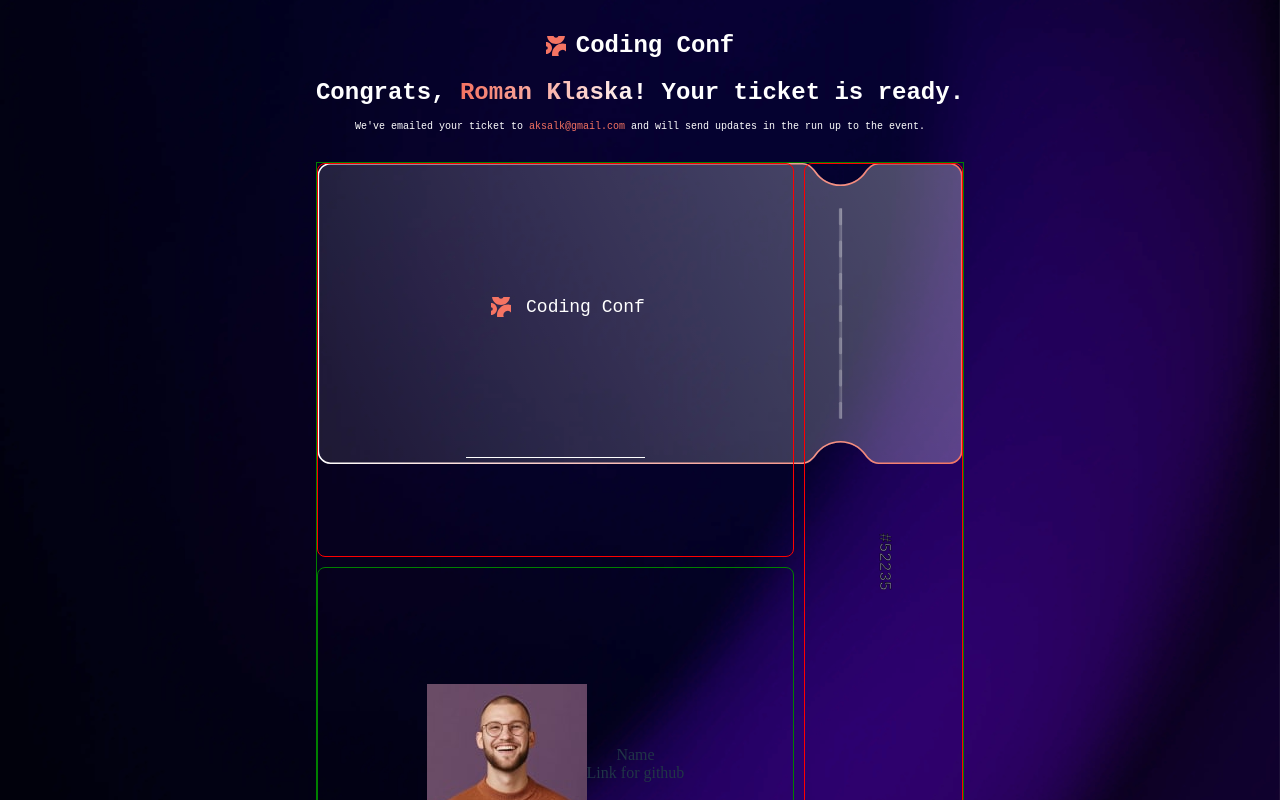
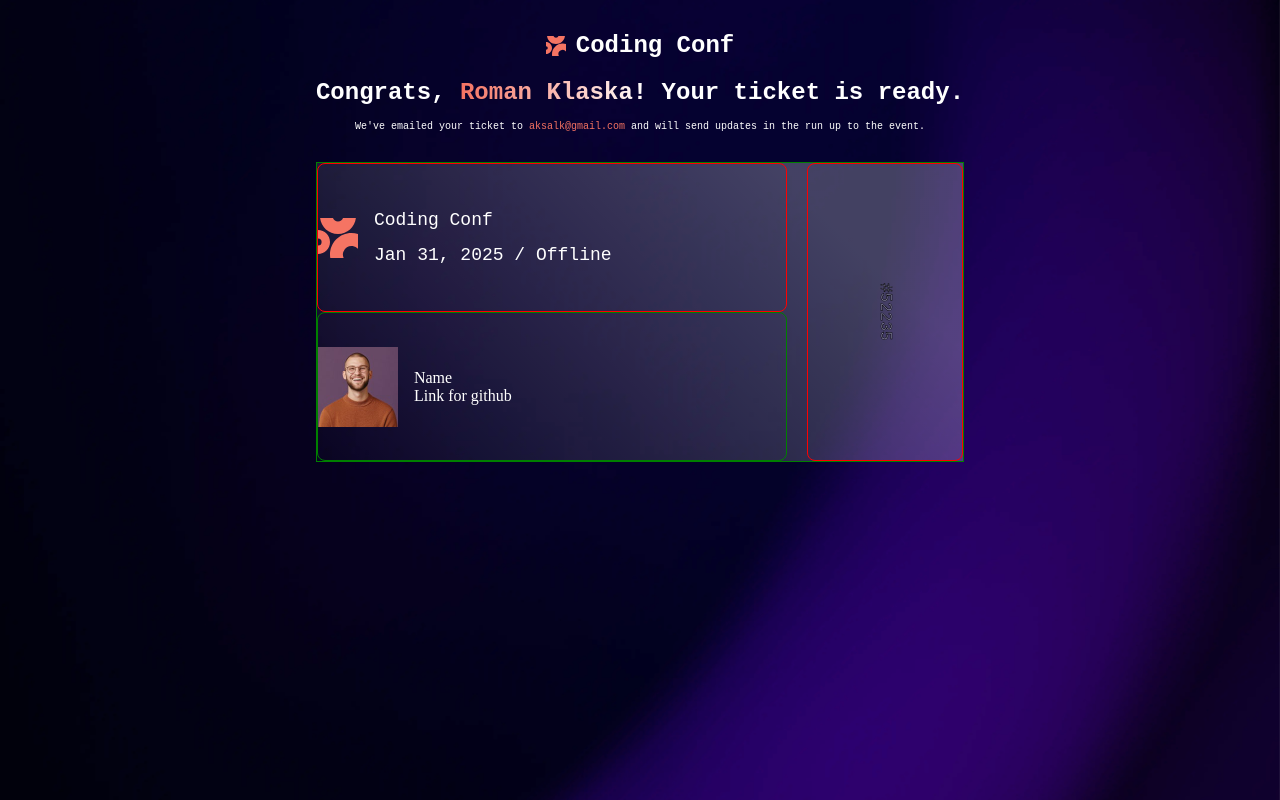
Before and after one commit to imrisko222/conference-ticket-generator, a React (Vite) app: page / in a window 1280 px wide. Shown: the top 800 px of the page. Built offline with nearby package versions, Linux system fonts and the light colour scheme.

Commit message:
upravene jednotlive casti gridu a celkove zmeny v stylovani, skusam to bez backgroundu

```diff
--- a/src/App.css
+++ b/src/App.css
@@ -5,27 +5,6 @@
   text-align: center;
 }
 
-.logo {
-  height: 6em;
-  padding: 1.5em;
-  will-change: filter;
-  transition: filter 300ms;
-}
-.logo:hover {
-  filter: drop-shadow(0 0 2em #646cffaa);
-}
-.logo.react:hover {
-  filter: drop-shadow(0 0 2em #61dafbaa);
-}
-
-@keyframes logo-spin {
-  from {
-    transform: rotate(0deg);
-  }
-  to {
-    transform: rotate(360deg);
-  }
-}
 
 @media (prefers-reduced-motion: no-preference) {
   a:nth-of-type(2) .logo {
--- a/src/components/Ticket/GeneratedTicket/GeneratedTicket.jsx
+++ b/src/components/Ticket/GeneratedTicket/GeneratedTicket.jsx
@@ -16,24 +16,18 @@ const GeneratedTicket = () => {
   return (
     <div class={style.ticketContainer}>
       <div className={`${style.box} ${style.itemOne}`}>
-        <div className={style.confSection}>
-          <img src={Icon} alt="Conference icon" />
+        <img src={Icon} alt="Conference icon" />
+        <div className={style.conferenceDetails}>
           <p>Coding Conf</p>
-        </div>
-        <div className={style.avatarSection}>
-          {/* <img src={Avatar} alt="Conference attendees photo" />
-          <div className={style.informations}>
-            <p>Name</p>
-            <p>Link github</p>
-          </div> */}
+          <p>Jan 31, 2025 / Offline</p>
         </div>
       </div>
       <div className={`${style.box} ${style.itemTwo}`}>
         <img src={Avatar} alt="Conference attendees photo" />
-        <div>
+         <div className={style.userInfo}>
           <p>Name</p>
           <p>Link for github</p>
-        </div>
+         </div>
       </div>
       <div className={`${style.box} ${style.itemThree}`}>
         <p className={style.generatedNumber}>{ticketNumber}</p>
--- a/src/components/Ticket/GeneratedTicket/GeneratedTicket.module.css
+++ b/src/components/Ticket/GeneratedTicket/GeneratedTicket.module.css
@@ -1,20 +1,17 @@
 .ticketContainer {
   width: 100%;
-  height: 100vh;
-  background-image: url("../../../assets/images/ticket_bg.svg");
-  background-size: contain;
-  background-position: top;
-  background-repeat: no-repeat;
-
+  height: 300px;
 border: 1px green solid;
-
 display: grid;
 grid-template-columns: 3fr 1fr; /* Prvý stĺpec 3fr, druhý 1fr */
     grid-template-rows: 1fr 1fr; /* Dva riadky */
-    gap: 10px; /* Medzera medzi grid prvkami */
-
+    grid-column-gap: 20px;
+    overflow-y: hidden;
+    background: linear-gradient(45deg,
+    rgba(255, 255, 255, 0.01) 0%,  /* Biela farba s 10% nepriehľadnosťou */
+    rgba(255, 255, 255, 0.25) 80%  /* Biela farba s 30% nepriehľadnosťou */
+);
 }
-
 
 .box {
     display: flex;
@@ -26,56 +23,55 @@ grid-template-columns: 3fr 1fr; /* Prvý stĺpec 3fr, druhý 1fr */
 .itemOne {
     grid-column: 1 / 2; /* Prvý column */
     grid-row: 1 / 2; /* Prvý row */
-
-
-  height: 100%;
+    gap: 16px;
+display: flex;
+justify-content: flex-start;
   border: red 1px solid;
   border-radius: 8px;
-  box-sizing: border-box;
-  margin: 0;
-  padding: 0;
 }
 
-.confSection {
+.conferenceDetails {
   display: flex;
   align-items: flex-start;
+  justify-content: flex-start;
+  flex-direction: column;
   gap: 15px;
-  height: 50%;
-  padding-left: 25px;
-  padding-top: 35px;
+  /* padding-left: 25px;
+  padding-top: 35px; */
   color: white;
   font-size: 18px;
   font-family: "Inconsolata", monospace;
-
-  border-bottom: 1px solid white;
 }
 
-.confSection > img {
-  width: 20px;
-}
-
-.avatarSection {
-  display: flex;
-  align-items: center;
-  height: 50%;
-  color: white;
-}
-
-.avatarSection > img {
-  border-radius: 8px;
-
-  /* height: 70%; */
-  padding: 25px;
+.conferenceDetails > img {
+  width: 40px;
+  height: auto;
 }
 
 .itemTwo {
     grid-column: 1 / 2; /* Prvý column */
     grid-row: 2 / 3; /* Druhý row */
-
-  height: 100%;
-
   border: green 1px solid;
   border-radius: 8px;
+color: white;
+  display: flex;
+  /* align-items: flex-start; */
+  justify-content: flex-start;
+  gap: 16px;
+
+}
+
+.itemTwo > img {
+  height: auto;
+  max-height: 80px;
+}
+
+.userInfo {
+  display: flex;
+  flex-direction: column;
+  /* justify-content: flex-start; */
+  align-items: flex-start;
+
 }
 
 .itemThree {
```
